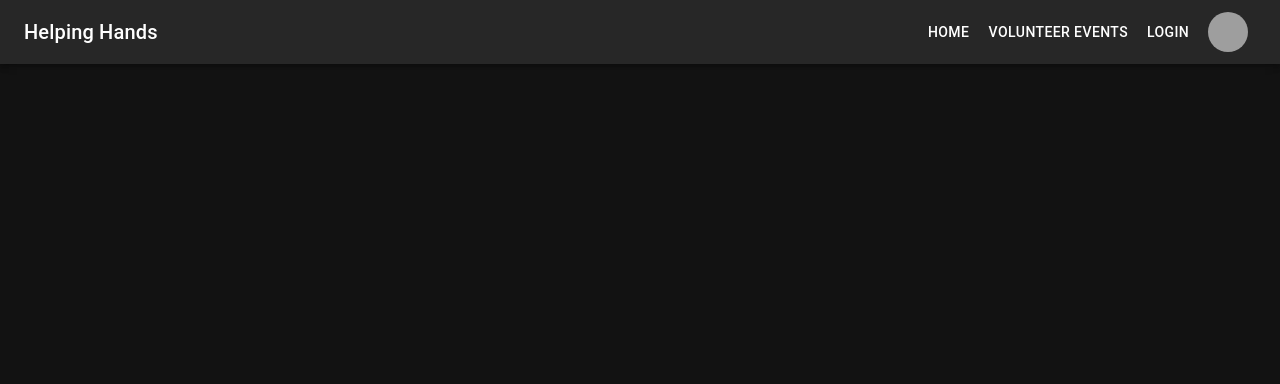
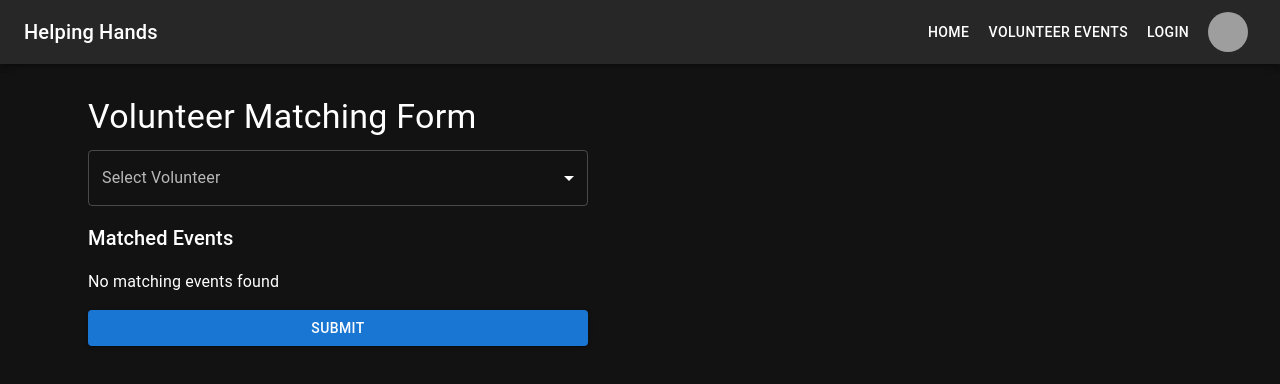
Before and after one commit to CyberCthulhu/COSC4353-GroupProject, a React (Create React App) app in the folder frontend/: page /volunteer-matching in a window 1280 px wide. Shown: the top 384 px of the page. Built offline with nearby package versions, Linux system fonts and the light colour scheme; grey boxes are pictures that could not be loaded.

Commit message:
Matching form

```diff
--- a/frontend/src/App.js
+++ b/frontend/src/App.js
@@ -13,6 +13,7 @@ import UserProfile from './components/UserProfileManagement';
 import AdminBoard from './components/AdminBoard';
 import AdminSignUp from './components/AdminSignUp';
 import VolunteerHistory from './components/VolunteerHistory';
+import VolunteerMatchingForm from './components/VolunteerMatchingForm';
 
 
 function App() {
@@ -72,6 +73,7 @@ function App() {
           <Route path="/profile" element={<UserProfile />} />
           <Route path="/admin-signup" element={<AdminSignUp />} />
           <Route path="/volunteer-history" element={<VolunteerHistory />} />
+          <Route path="/volunteer-matching" element={<VolunteerMatchingForm />} />
         </Routes>
       </Container>
     </Router>
--- /dev/null
+++ b/frontend/src/components/VolunteerMatchingForm.js
@@ -0,0 +1,193 @@
+import React, { useState } from "react";
+import {
+  Container,
+  FormControl,
+  InputLabel,
+  Select,
+  MenuItem,
+  Typography,
+  List,
+  ListItem,
+  Checkbox,
+  Button,
+  Box,
+  FormControlLabel,
+} from "@mui/material";
+
+const volunteers = [
+  {
+    id: 1,
+    name: "John Doe",
+    skills: ["Beach Cleanup", "Tree Planting"],
+    preferredLocation: "Santa Monica Beach",
+  },
+  {
+    id: 2,
+    name: "Jane Smith",
+    skills: ["Food Distribution"],
+    preferredLocation: "Downtown Community Food Bank",
+  },
+  {
+    id: 3,
+    name: "Alice Johnson",
+    skills: ["Tree Planting"],
+    preferredLocation: "City Park",
+  },
+  {
+    id: 4,
+    name: "Bob Brown",
+    skills: ["Beach Cleanup"],
+    preferredLocation: "Santa Monica Beach",
+  },
+  {
+    id: 5,
+    name: "Eve White",
+    skills: ["Food Distribution"],
+    preferredLocation: "Downtown Community Food Bank",
+  },
+  {
+    id: 6,
+    name: "Charlie Green",
+    skills: ["Tree Planting"],
+    preferredLocation: "City Park",
+  },
+];
+
+const events = [
+  {
+    id: 1,
+    title: "Beach Cleanup",
+    requiredSkills: ["Beach Cleanup"],
+    location: "Santa Monica Beach",
+  },
+  {
+    id: 2,
+    title: "Food Bank Volunteering",
+    requiredSkills: ["Food Distribution"],
+    location: "Downtown Community Food Bank",
+  },
+  {
+    id: 3,
+    title: "Tree Planting Event",
+    requiredSkills: ["Tree Planting"],
+    location: "City Park",
+  },
+  {
+    id: 4,
+    title: "Park Cleaning",
+    requiredSkills: ["Beach Cleanup"],
+    location: "Santa Monica Beach",
+  },
+  {
+    id: 5,
+    title: "Food Drive",
+    requiredSkills: ["Food Distribution"],
+    location: "Downtown Community Food Bank",
+  },
+  {
+    id: 6,
+    title: "Community Garden",
+    requiredSkills: ["Tree Planting"],
+    location: "City Park",
+  },
+];
+
+function VolunteerMatchingForm() {
+  const [selectedVolunteer, setSelectedVolunteer] = useState("");
+  const [matchedEvents, setMatchedEvents] = useState([]);
+  const [selectedEvents, setSelectedEvents] = useState([]);
+
+  const handleVolunteerChange = (event) => {
+    const volunteerId = event.target.value;
+    const volunteer = volunteers.find((v) => v.id === volunteerId);
+    setSelectedVolunteer(volunteer);
+
+    const matched = events.filter(
+      (ev) =>
+        ev.requiredSkills.some((skill) => volunteer.skills.includes(skill)) &&
+        ev.location === volunteer.preferredLocation
+    );
+    setMatchedEvents(matched);
+    setSelectedEvents([]);
+  };
+
+  const handleEventSelect = (eventId) => {
+    setSelectedEvents((prevSelectedEvents) => {
+      if (prevSelectedEvents.includes(eventId)) {
+        return prevSelectedEvents.filter((id) => id !== eventId);
+      } else {
+        return [...prevSelectedEvents, eventId];
+      }
+    });
+  };
+
+  const handleSubmit = () => {
+    const selectedEventDetails = matchedEvents.filter((event) =>
+      selectedEvents.includes(event.id)
+    );
+    alert(
+      `You have signed up for: ${selectedEventDetails
+        .map((event) => event.title)
+        .join(", ")}`
+    );
+  };
+
+  return (
+    <Container style={{ marginTop: "2rem" }}>
+      <Typography variant="h4" gutterBottom>
+        Volunteer Matching Form
+      </Typography>
+
+      <Box
+        sx={{
+          display: "flex",
+          flexDirection: "column",
+          gap: "1rem",
+          width: "100%",
+          maxWidth: "500px",
+        }}
+      >
+        <FormControl fullWidth>
+          <InputLabel>Select Volunteer</InputLabel>
+          <Select
+            value={selectedVolunteer.id || ""}
+            onChange={handleVolunteerChange}
+          >
+            {volunteers.map((volunteer) => (
+              <MenuItem key={volunteer.id} value={volunteer.id}>
+                {volunteer.name}
+              </MenuItem>
+            ))}
+          </Select>
+        </FormControl>
+
+        <Typography variant="h6">Matched Events</Typography>
+        {matchedEvents.length > 0 ? (
+          <List>
+            {matchedEvents.map((event) => (
+              <ListItem key={event.id}>
+                <FormControlLabel
+                  control={
+                    <Checkbox
+                      checked={selectedEvents.includes(event.id)}
+                      onChange={() => handleEventSelect(event.id)}
+                    />
+                  }
+                  label={`${event.title} - ${event.location}`}
+                />
+              </ListItem>
+            ))}
+          </List>
+        ) : (
+          <Typography>No matching events found</Typography>
+        )}
+
+        <Button variant="contained" color="primary" onClick={handleSubmit}>
+          Submit
+        </Button>
+      </Box>
+    </Container>
+  );
+}
+
+export default VolunteerMatchingForm;
```
